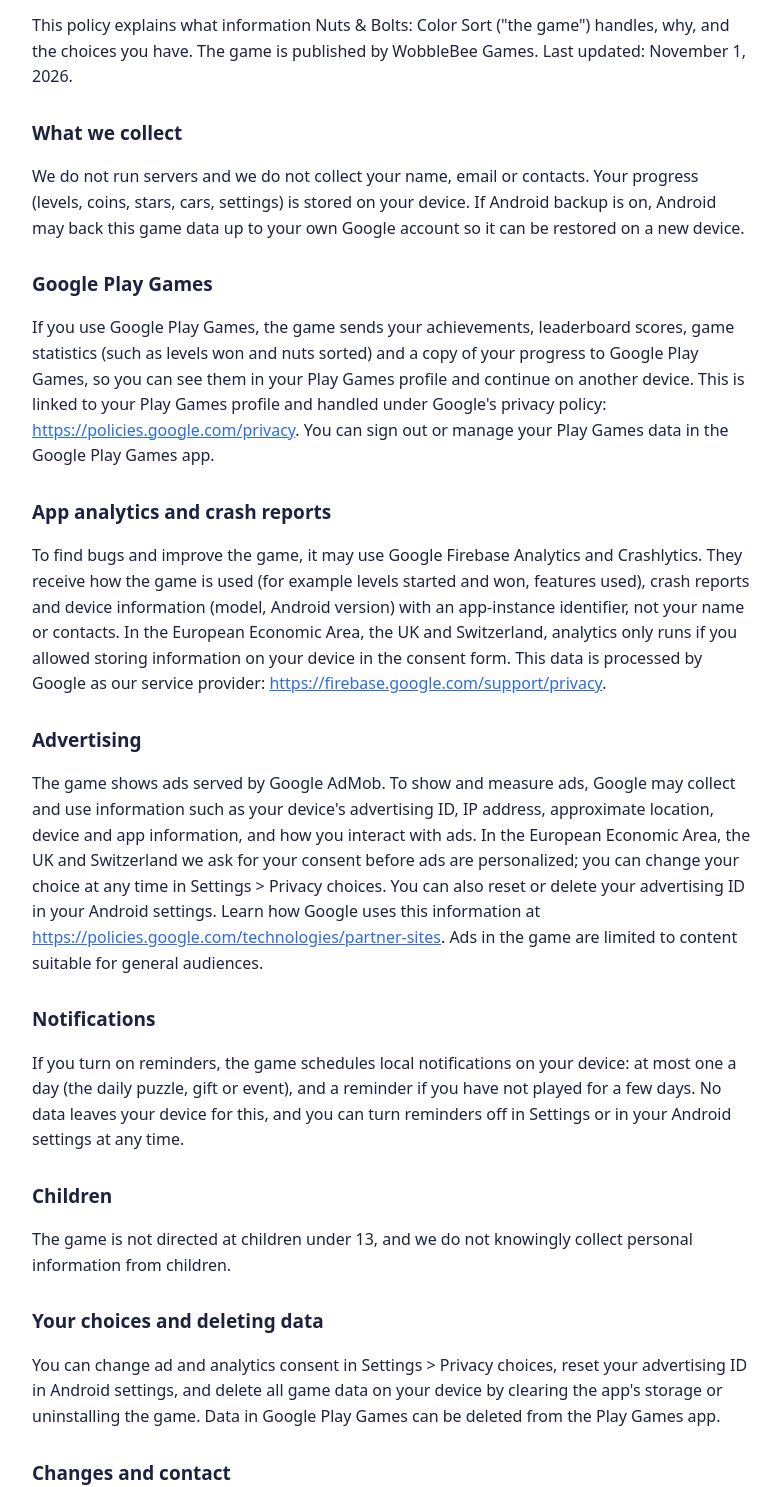
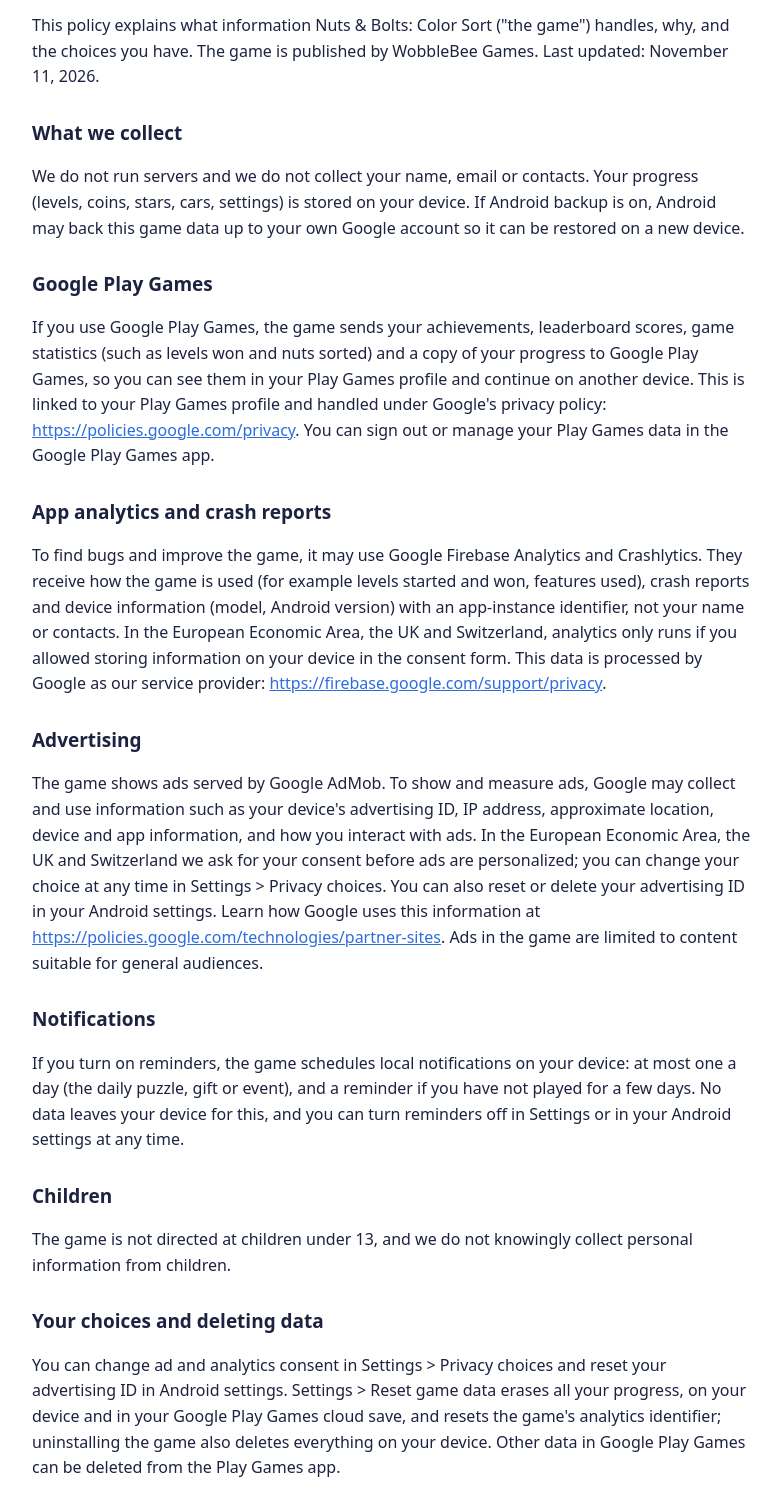
Before and after one commit to wobblebeegames/wobblebeegames.github.io, a plain HTML site: page privacy.html in a window 1280 px wide. Shown: the part 120-1607 px from the top of the page, without its empty margins (248-1029 px from the left). Drawn offline with Linux system fonts and the light colour scheme.

Commit message:
Privacy policy: Reset game data deletes progress

```diff
--- a/privacy.html
+++ b/privacy.html
@@ -17,7 +17,7 @@
 <body>
 <h1>Privacy Policy</h1>
 <p class="app">Nuts &amp; Bolts: Color Sort</p>
-<p>This policy explains what information Nuts &amp; Bolts: Color Sort ("the game") handles, why, and the choices you have. The game is published by WobbleBee Games. Last updated: November 1, 2026.</p>
+<p>This policy explains what information Nuts &amp; Bolts: Color Sort ("the game") handles, why, and the choices you have. The game is published by WobbleBee Games. Last updated: November 11, 2026.</p>
 <h2>What we collect</h2>
 <p>We do not run servers and we do not collect your name, email or contacts. Your progress (levels, coins, stars, cars, settings) is stored on your device. If Android backup is on, Android may back this game data up to your own Google account so it can be restored on a new device.</p>
 <h2>Google Play Games</h2>
@@ -31,7 +31,7 @@
 <h2>Children</h2>
 <p>The game is not directed at children under 13, and we do not knowingly collect personal information from children.</p>
 <h2>Your choices and deleting data</h2>
-<p>You can change ad and analytics consent in Settings &gt; Privacy choices, reset your advertising ID in Android settings, and delete all game data on your device by clearing the app's storage or uninstalling the game. Data in Google Play Games can be deleted from the Play Games app.</p>
+<p>You can change ad and analytics consent in Settings &gt; Privacy choices and reset your advertising ID in Android settings. Settings &gt; Reset game data erases all your progress, on your device and in your Google Play Games cloud save, and resets the game's analytics identifier; uninstalling the game also deletes everything on your device. Other data in Google Play Games can be deleted from the Play Games app.</p>
 <h2>Changes and contact</h2>
 <p>We may update this policy; the date above shows the latest version. Questions? Contact us at wobblebee.games@gmail.com.</p>
 </body>
```
